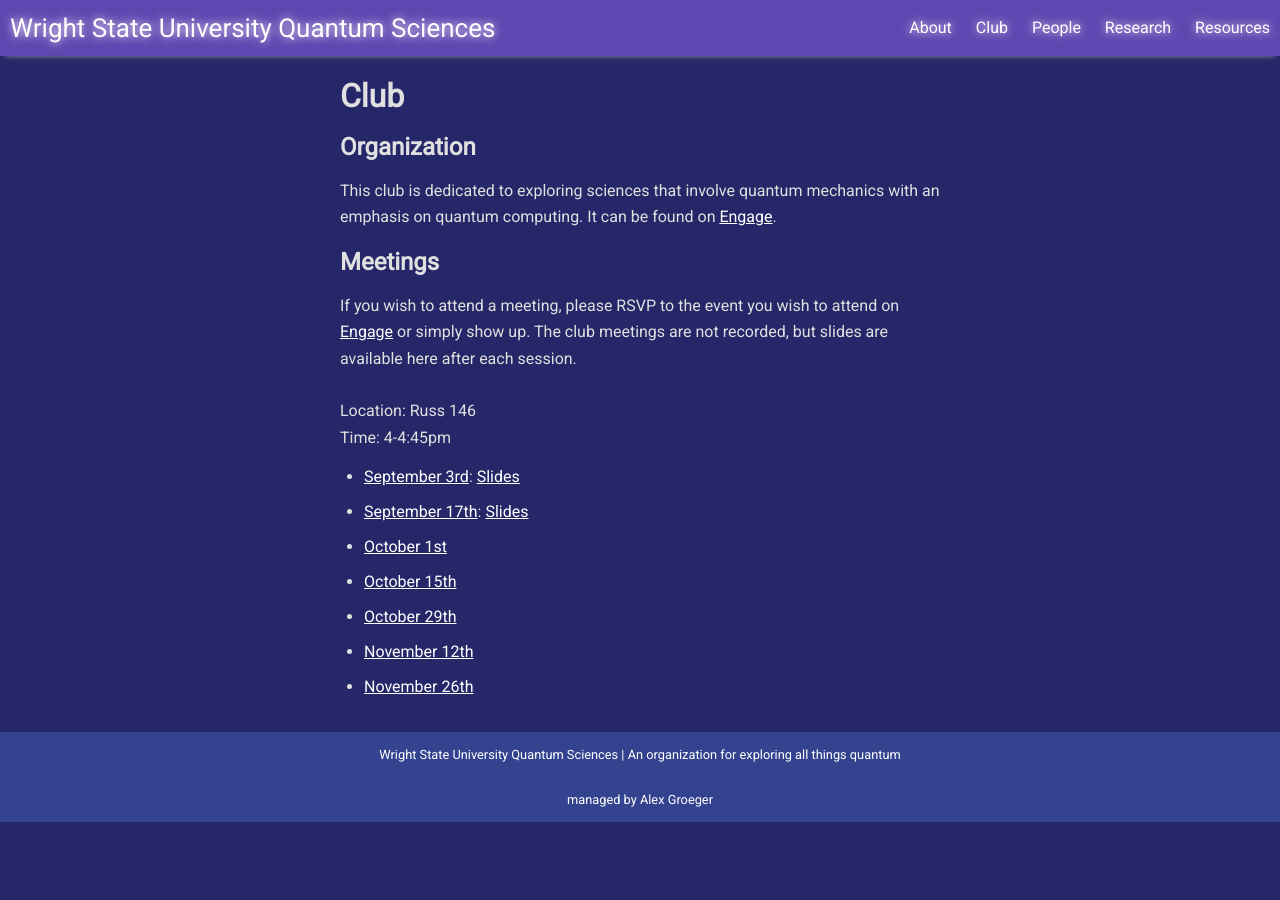
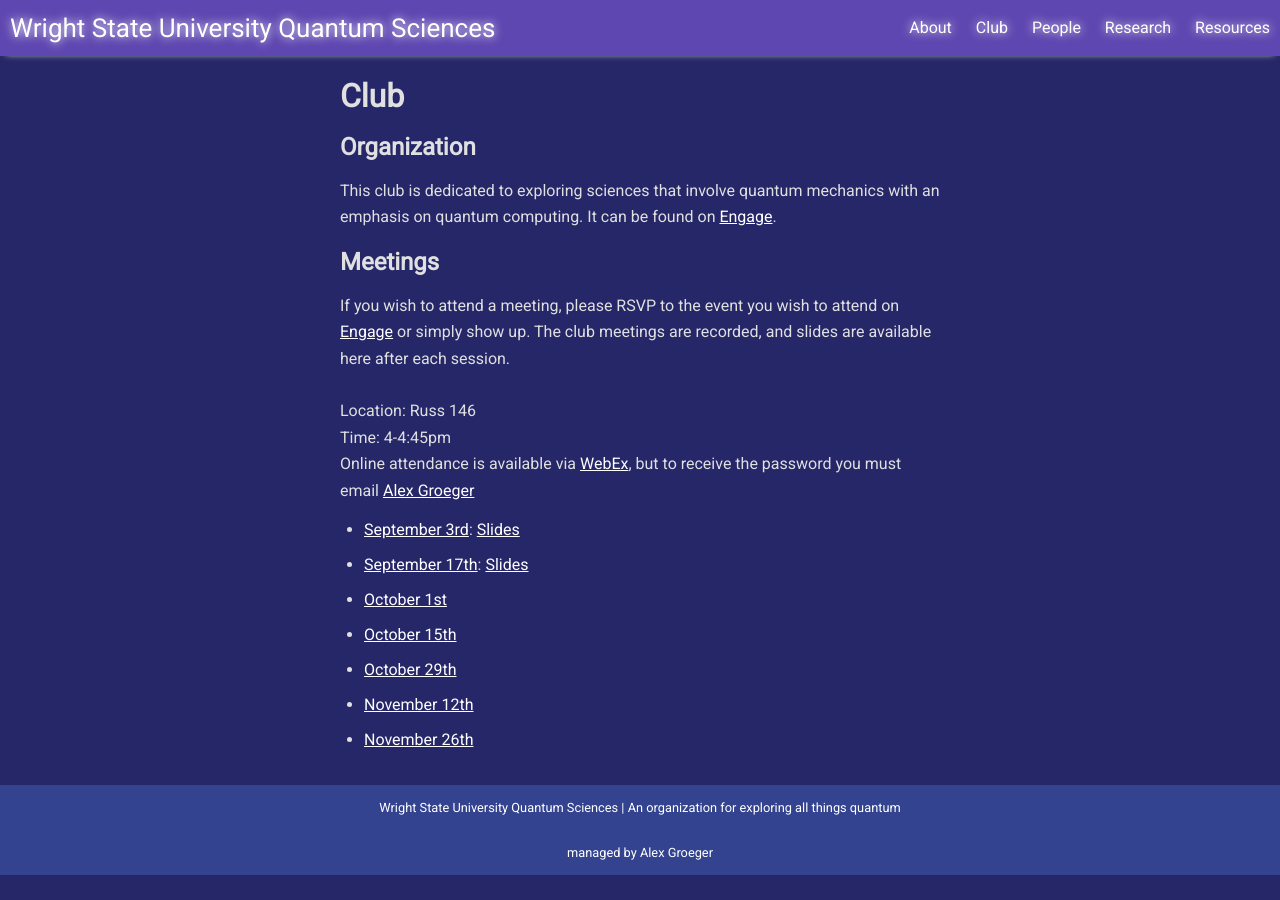
Before and after one commit to WSU-Quantum-Sciences/wsu-quantum-sciences.github.io, a Jekyll site: the page built from pages/club.md, in a window 1280 px wide. Built offline with Jekyll 4.4.1, drawn with Linux system fonts in a browser that asks for light colours; nearby versions of some CDN libraries.

Commit message:
added WebEx meeting

```diff
--- a/pages/club.md
+++ b/pages/club.md
@@ -8,9 +8,10 @@ permalink: /club
 This club is dedicated to exploring sciences that involve quantum mechanics with an emphasis on quantum computing. It can be found on [Engage](https://wright.campuslabs.com/engage/organization/wsuquantum).
 
 ## Meetings
-If you wish to attend a meeting, please RSVP to the event you wish to attend on [Engage](https://wright.campuslabs.com/engage/organization/wsuquantum/events) or simply show up. The club meetings are not recorded, but slides are available here after each session.<br /><br />
+If you wish to attend a meeting, please RSVP to the event you wish to attend on [Engage](https://wright.campuslabs.com/engage/organization/wsuquantum/events) or simply show up. The club meetings are recorded, and slides are available here after each session.<br /><br />
 Location: Russ 146 <br />
 Time: 4-4:45pm <br />
+Online attendance is available via [WebEx](https://wright.webex.com/wright/j.php?MTID=m9fdb22584d57416bb50169f029b4fdf5), but to receive the password you must email [Alex Groeger](groeger.2@wright.edu)<br /> <!---Password is WSUQSF24-->
 
 - [September 3rd](https://wright.campuslabs.com/engage/event/10273676): [Slides](https://raidermailwright-my.sharepoint.com/:p:/g/personal/groeger_2_wright_edu/EQOdpAg7OndNp7uw2EaAn7wBMcaf9ozBT0Xu8fb5CbmAQQ?e=sY3HVq)
 - [September 17th](https://wright.campuslabs.com/engage/event/10273677): [Slides](https://raidermailwright-my.sharepoint.com/:p:/g/personal/groeger_2_wright_edu/EYGdED6wQlFArDAAPueNOk0BT9MwHPjumJQH4JDRwPJGOw?e=o90TOf)
```
